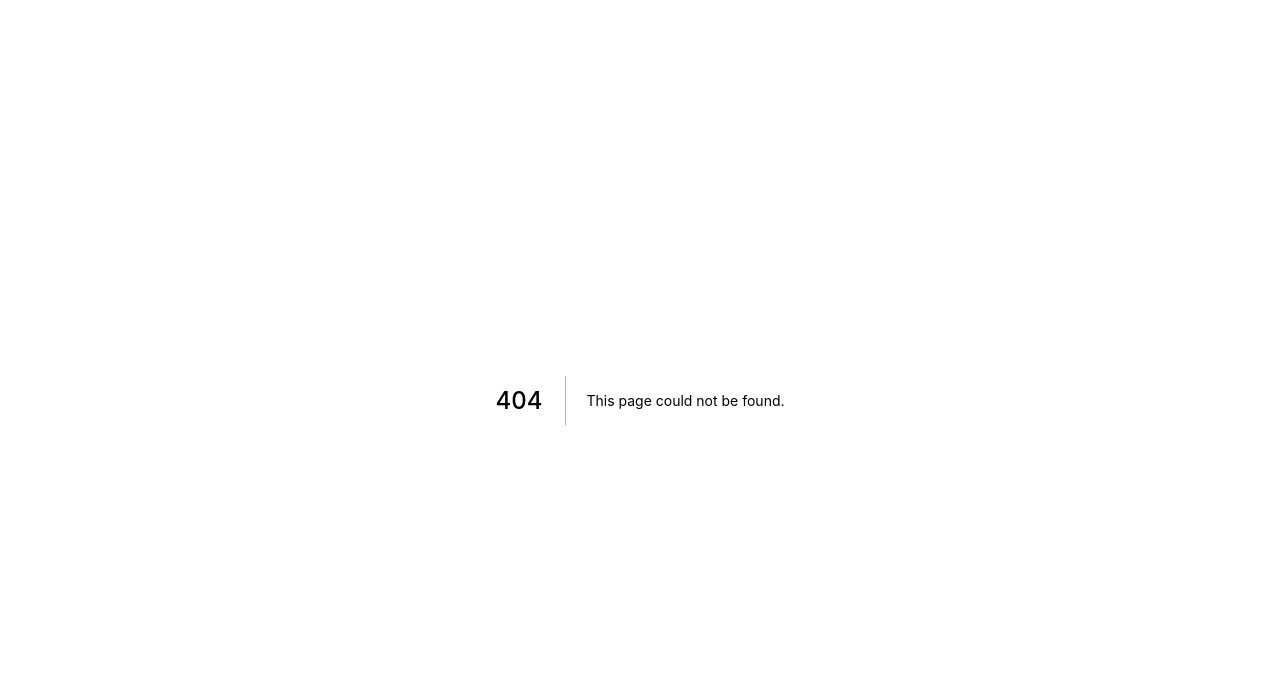
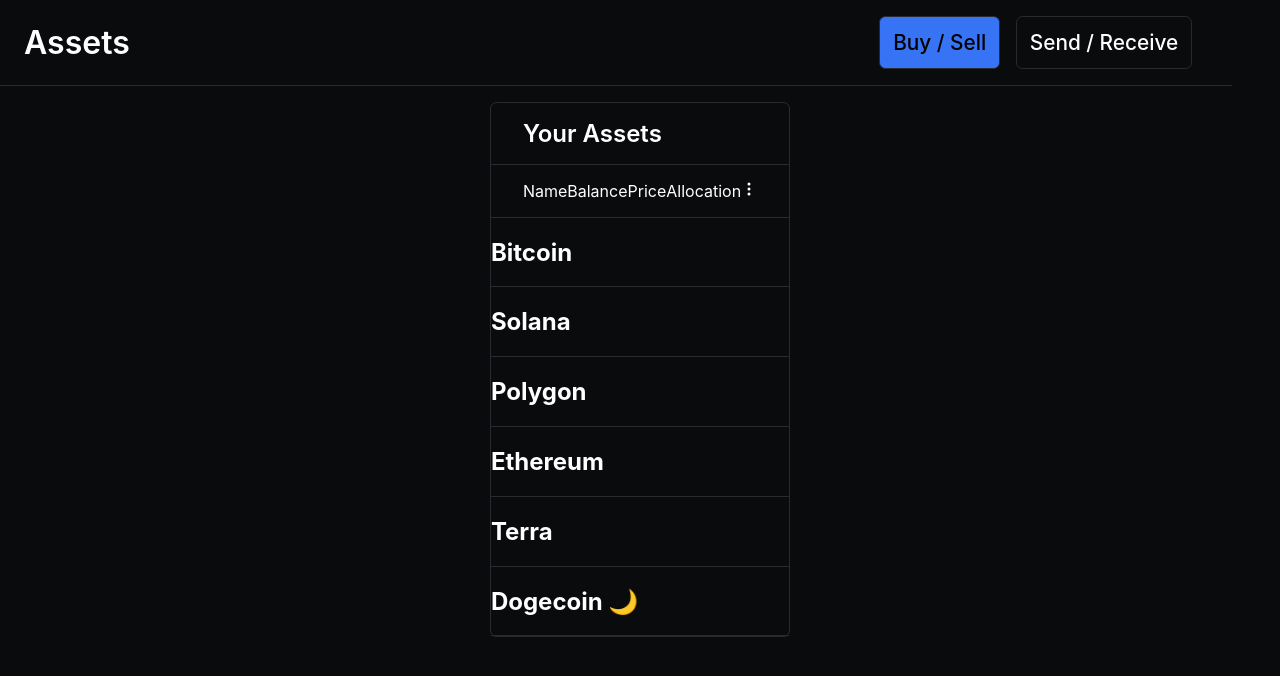
Before and after one commit to I-the-Creator/blockchain-next-app, a Next.js app: page /Dashboard in a window 1280 px wide. Before the commit this address had no page. Shown: the top 676 px of the page. Built offline with nearby package versions, Linux system fonts and the light colour scheme; what @3rdweb/hooks would draw is missing.

Commit message:
add 'react-icons' as dependency; create Main, Header, Portfolio nad Dashboard components with styles

```diff
--- /dev/null
+++ b/components/Header.js
@@ -0,0 +1,49 @@
+import React from 'react';
+import styled from 'styled-components';
+
+const Header = () => {
+    return (
+        <Wrapper>
+            <Title>Assets</Title>
+            <ButtonsContainer>
+                <Button style={{backgroundColor: '#3773f5', color:'#000'}}>
+                    Buy / Sell
+                </Button>
+                <Button>
+                    Send / Receive
+                </Button>
+            </ButtonsContainer>
+        </Wrapper>
+    );
+};
+
+export default Header;
+
+const Wrapper = styled.div`
+    width: calc(100% - 3rem);
+    padding: 1rem 1.5rem;
+    border-bottom: 1px solid #282b2f;
+    display: flex;
+    align-items: center;
+`
+const Title = styled.div`
+    font-size: 2rem;
+    font-weight: 600;
+    flex: 1;
+`
+
+const ButtonsContainer = styled.div`
+    display: flex;
+`
+const Button = styled.div`
+    border: 1px solid #282b2f;
+    padding: 0.8rem;
+    font-size: 1.3rem;
+    font-weight: 500;
+    border-radius: 0.4rem;
+    margin-right: 1rem;
+
+    &:hover {
+        cursor: pointer;
+    }
+`
--- /dev/null
+++ b/components/Main.js
@@ -0,0 +1,23 @@
+import React from 'react';
+import Portfolio from '../components/Portfolio';
+import styled from 'styled-components';
+
+const Main = () => {
+    return (
+        <Wrapper>
+           <Portfolio />
+        </Wrapper>
+    );
+};
+
+export default Main;
+
+const Wrapper = styled.div`
+    display: flex;
+    max-height: calc(100vh - 64px);
+    overflow: scroll;
+
+    & div {
+        border-radius: 0.4rem;
+    }
+`
--- /dev/null
+++ b/components/Portfolio.js
@@ -0,0 +1,87 @@
+import React from 'react';
+import styled from 'styled-components';
+import { BsThreeDotsVertical } from 'react-icons/bs';
+import { coins } from '../static/coins'
+
+
+const Portfolio = () => {
+  return (
+      <Wrapper>
+          <PortfolioTable>
+            <TableItem>
+                <Title>Your Assets</Title>
+            </TableItem>
+            <Divider />
+            <Table>
+                <TableItem>
+                    <TableRow>
+                        <div style={{ flex: 3 }}>Name</div>
+                        <div style={{ flex: 2 }}>Balance</div>
+                        <div style={{ flex: 1 }}>Price</div>
+                        <div style={{ flex: 1 }}>Allocation</div>
+                        <div style={{ flex: 0 }}>
+                            <BsThreeDotsVertical />
+                        </div>
+                    </TableRow>
+                </TableItem>
+                <Divider />
+                <div>{coins.map((coin, _index) => (
+                    <div key={_index}>
+                        {/* <Coin coin={coin} /> */}
+                        <h2>{coin.name}</h2>
+                        <Divider />
+                    </div>
+                    ))}
+                </div>
+            </Table>
+         </PortfolioTable>
+      </Wrapper>
+
+  )
+};
+
+export default Portfolio;
+
+const Wrapper = styled.div`
+    flex: 1;
+    display: flex;
+    justify-content: center;
+`
+
+const Content = styled.div`
+    width: 100%;
+    max-width: 1000px;
+    padding: 2rem 1rem;
+`
+
+const PortfolioTable = styled.div`
+    margin-top: 1rem;
+    border: 1px solid #282b2f;
+`
+
+const Table = styled.div`
+    width: 100%;
+`
+
+const TableRow = styled.div`
+    width: 100%;
+    display: flex;
+    justify-content: space-between;
+
+    & > th {
+        text-align: left;
+    }
+`
+
+const TableItem = styled.div`
+    padding: 1rem 2rem;
+`
+
+const Divider = styled.div`
+    border-bottom: 1px solid #282b2f;
+`
+
+const Title = styled.div`
+    font-size: 1.5rem;
+    font-weight: 600;
+`
--- a/package.json
+++ b/package.json
@@ -16,6 +16,7 @@
     "next": "12.0.9",
     "react": "17.0.2",
     "react-dom": "17.0.2",
+    "react-icons": "^4.3.1",
     "styled-components": "^5.3.3"
   },
   "devDependencies": {
--- /dev/null
+++ b/pages/Dashboard.js
@@ -0,0 +1,30 @@
+import React from 'react';
+import styled from 'styled-components';
+import Header from '../components/Header';
+import Main from '../components/Main';
+
+
+const Dashboard = ({ address }) => {
+    return (
+        <Wrapper>
+            <MainContainer>
+                <Header />
+                <Main />
+            </MainContainer>
+        </Wrapper>
+    );
+};
+
+export default Dashboard;
+
+const Wrapper = styled.div`
+    display: flex;
+    height: 100vh;
+    width: 100vw;
+    background-color: #0a0b0d;
+    color: white;
+`
+
+const MainContainer = styled.div`
+    flex: 1;
+`
--- a/pages/index.js
+++ b/pages/index.js
@@ -1,12 +1,13 @@
 import styled from 'styled-components';
 import { useWeb3 } from '@3rdweb/hooks';
+import Dashboard from './Dashboard';
 
 export default function Home() {
   const { address, connectWallet } = useWeb3()  // get wallet address and function to connect to thirdweb via metamask
   return (
     <Wrapper>
       {address ? (
-        <h2>{address}</h2>
+        <Dashboard address={address}/>
       ) : (
         <WalletConnect>
         <Button onClick={() => connectWallet('injected')}>  {/* connect metamask account to localhost:3000*/}
```
Also changed, not shown: 1 other file (tests, documents, lock files or other folders).
